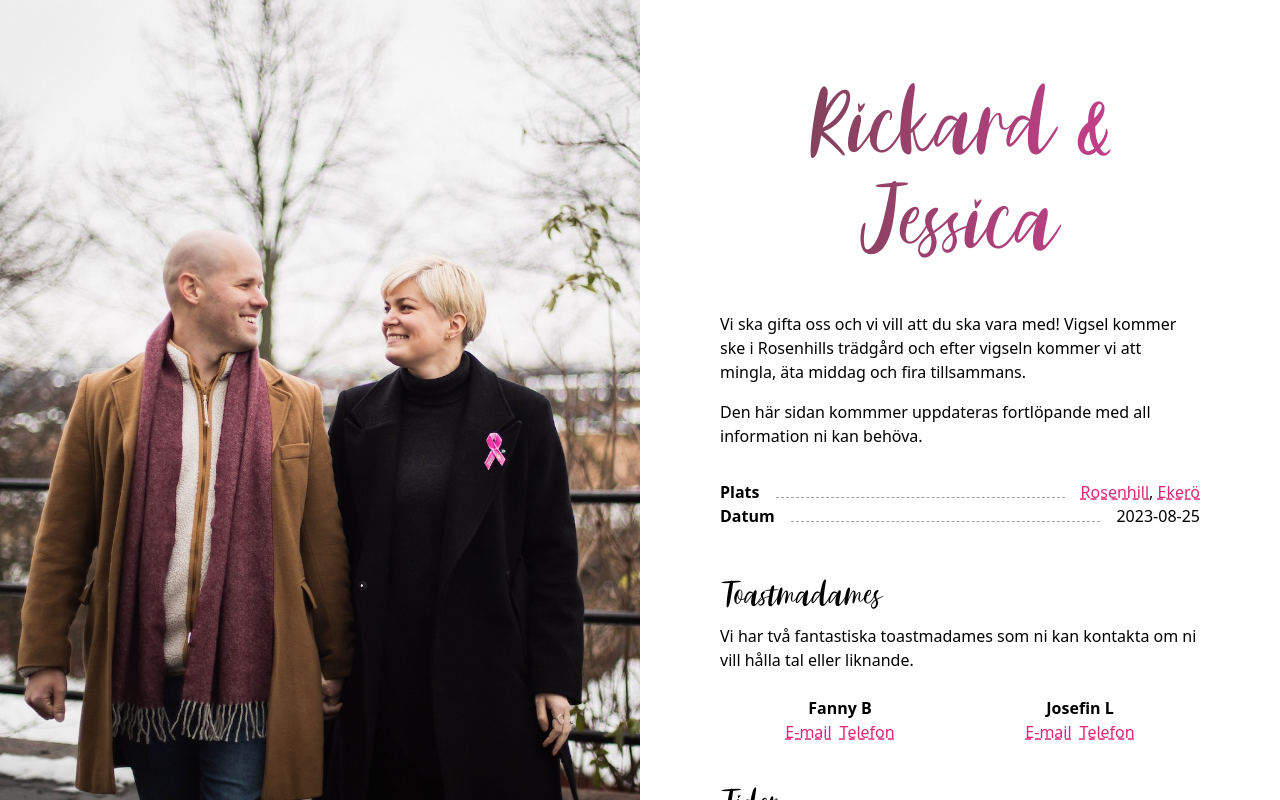
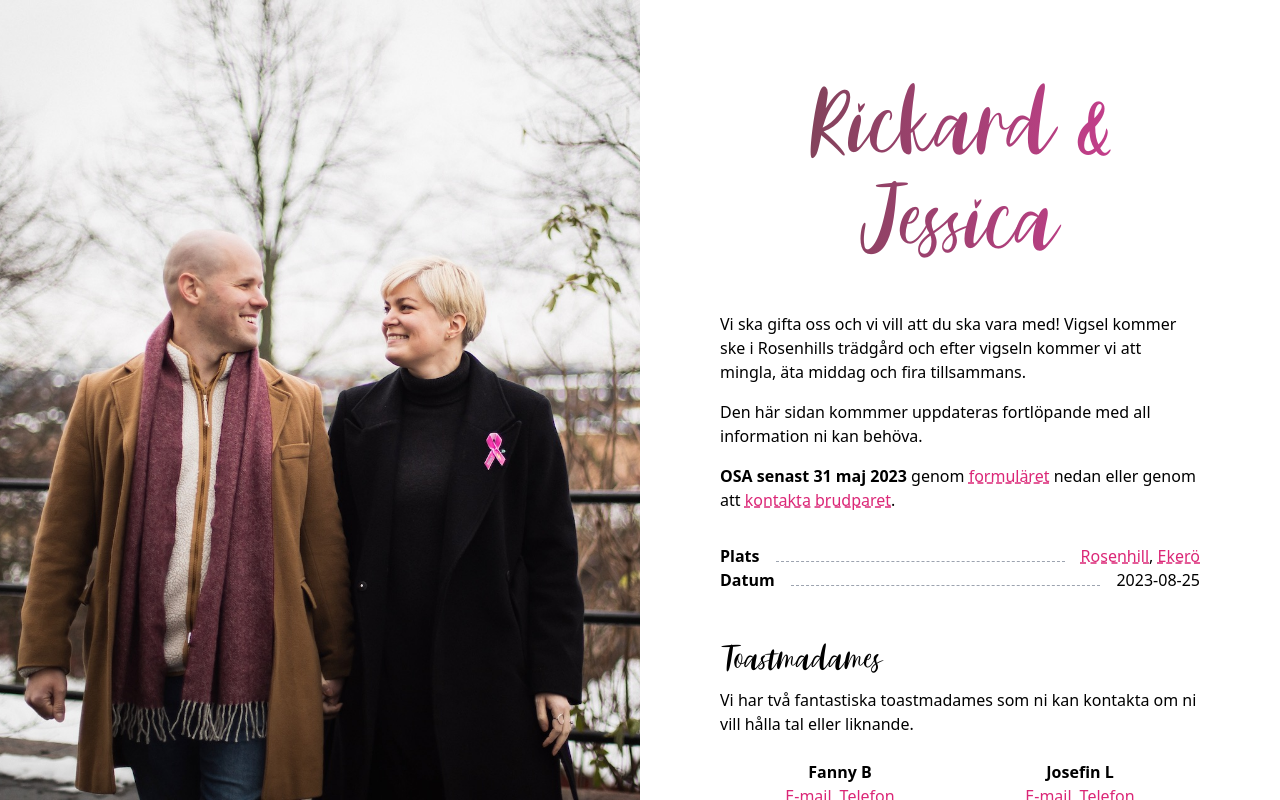
Before and after one commit to believer/rickard-och-jessica, a Next.js app: page / in a window 1280 px wide. Built offline with nearby package versions, Linux system fonts and the light colour scheme.

Commit message:
Revert "chore: update page"
This reverts commit 5f460bbe03787d0e4a6a44064301eb41c4245349.

```diff
--- a/app/page.tsx
+++ b/app/page.tsx
@@ -62,6 +62,23 @@ export default function Home() {
           <p className="mt-4">
             Den här sidan kommmer uppdateras fortlöpande med all information ni
             kan behöva.
+          </p>
+          <p className="mt-4">
+            <span className="font-semibold">OSA senast 31 maj 2023</span> genom{" "}
+            <a
+              href="#osa"
+              className="underline decoration-dashed decoration-pink-600 text-pink-600"
+            >
+              formuläret
+            </a>{" "}
+            nedan eller genom att{" "}
+            <a
+              href="#contact"
+              className="underline decoration-dashed decoration-pink-600 text-pink-600"
+            >
+              kontakta brudparet
+            </a>
+            .
           </p>
           <ul className="mt-8">
             <li className="grid grid-cols-[max-content,1fr,max-content] items-baseline gap-4">
```
